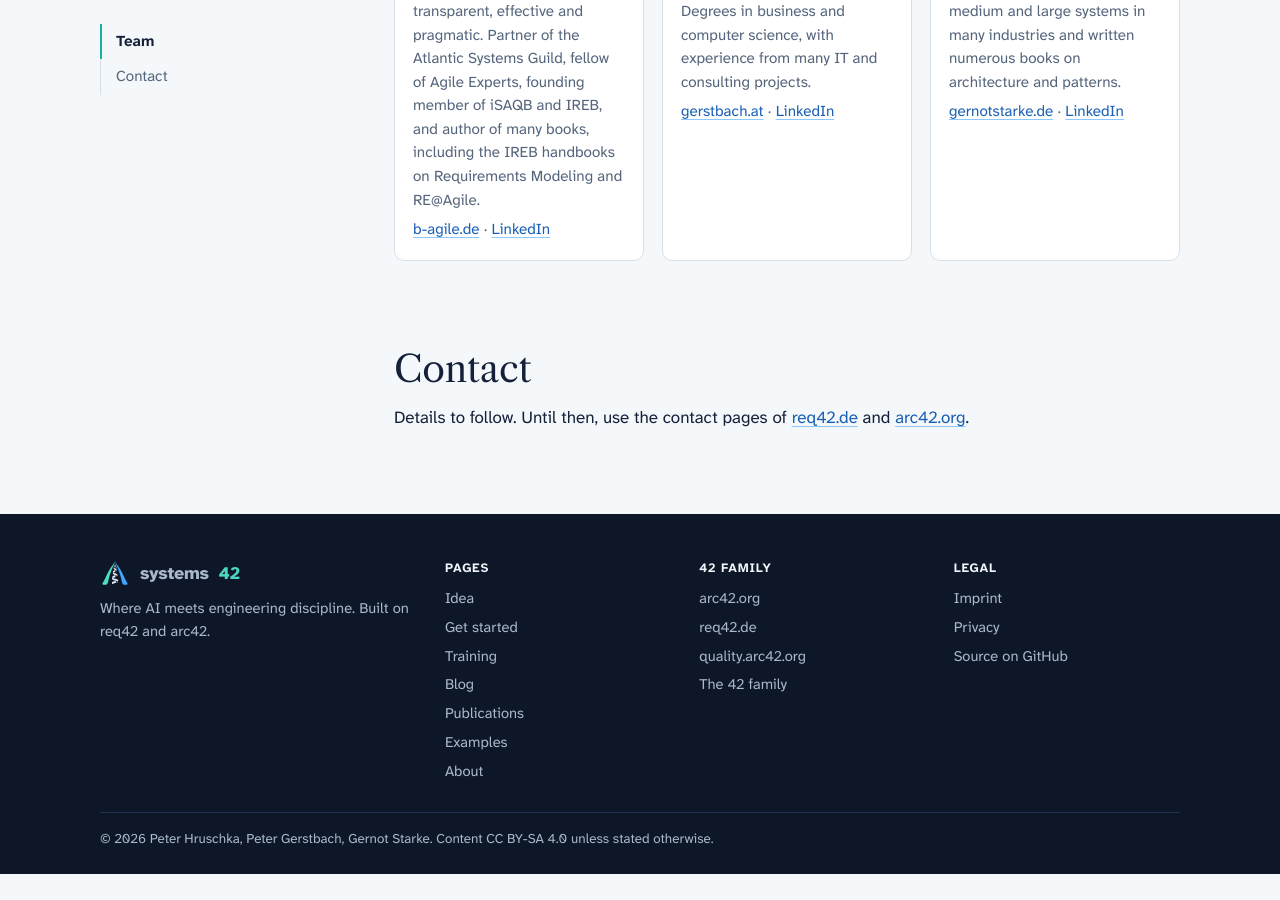
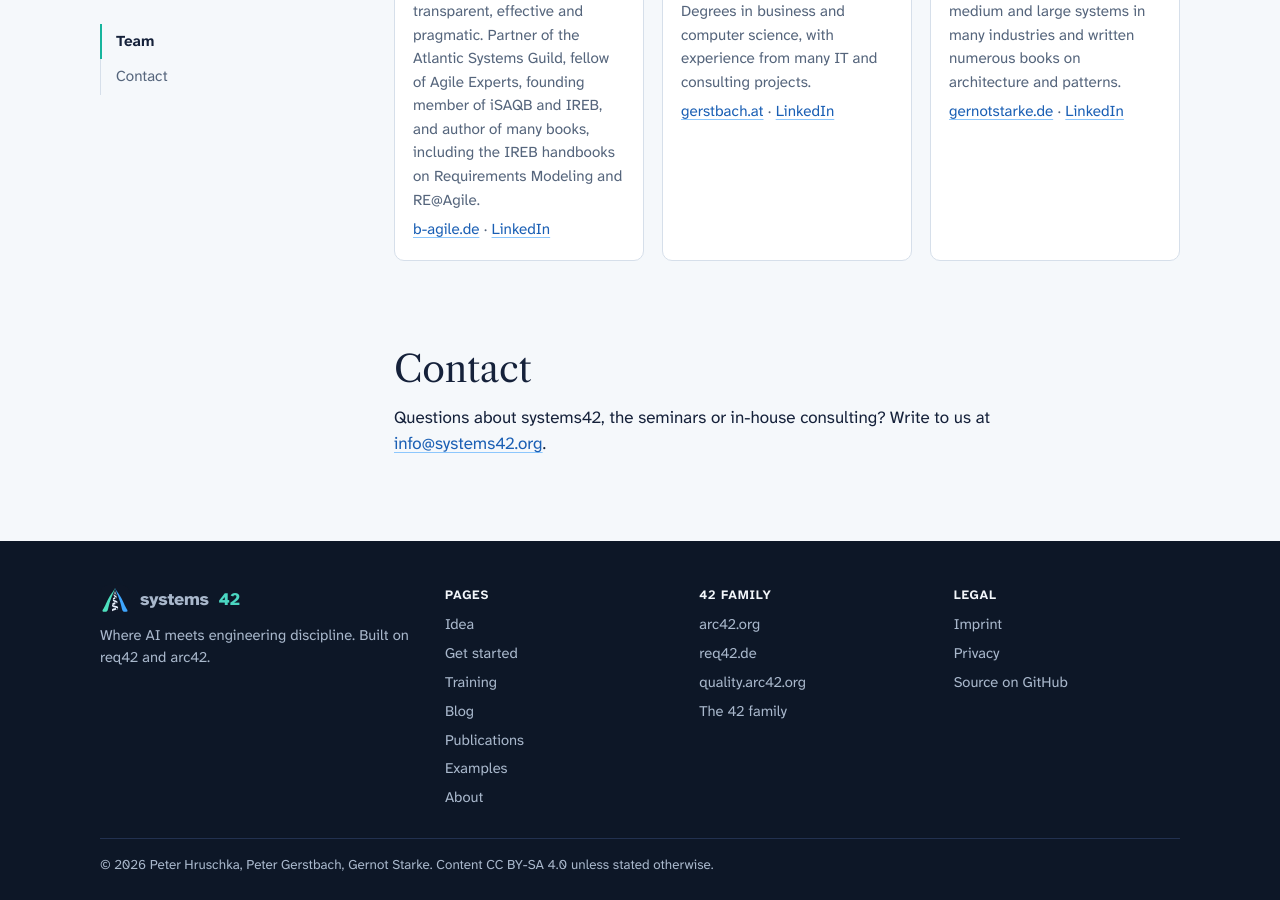
Before and after one commit to systems42-org/systems42.org-site, a Jekyll site: the page built from _pages/about.md, in a window 1280 px wide and 900 px high, scrolled down 732 px. Built offline with Jekyll 4.4.1, drawn with Linux system fonts in a browser that asks for light colours; before the commit the page ends 1606 px from its top, so only the background shows below that.

Commit message:
About: contact via info@systems42.org
Co-Authored-By: Claude Sonnet 5.5 <noreply@anthropic.com>

```diff
--- a/_pages/about.md
+++ b/_pages/about.md
@@ -19,4 +19,4 @@ Over more than 20 years we have created pragmatic open-source tools to support y
 
 ## Contact {#contact}
 
-Details to follow. Until then, use the contact pages of [req42.de](https://req42.de) and [arc42.org](https://arc42.org).
+Questions about systems42, the seminars or in-house consulting? Write to us at [info@systems42.org](mailto:info@systems42.org).
```
